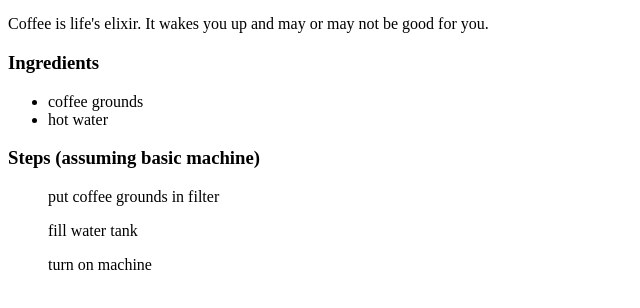
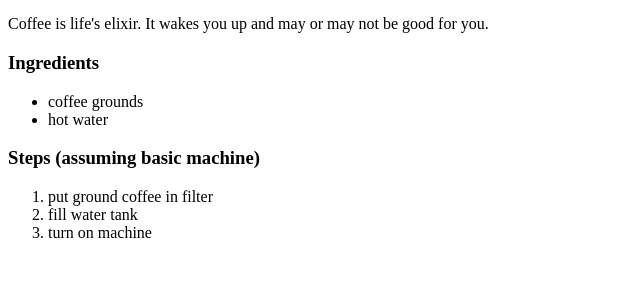
Before and after one commit to michaeljbyrne/odin-recipes, a plain HTML site: page recipes/coffee.html in a window 1280 px wide. Shown: the part 428-736 px from the top of the page, without its empty margins (0-640 px from the left). Drawn offline with Linux system fonts and the light colour scheme.

Commit message:
Fix "steps" on coffee and oatmeal

```diff
--- a/recipes/coffee.html
+++ b/recipes/coffee.html
@@ -15,9 +15,11 @@
             <li>hot water</li>
           </ul>
         <h3>Steps (assuming basic machine)</h3>
-          <ol>put coffee grounds in filter</ol>
-          <ol>fill water tank</ol>
-          <ol>turn on machine</ol>
+        <ol>
+            <li>put ground coffee in filter</li>
+            <li>fill water tank</li>
+            <li>turn on machine</li>
+            </ol>
     </body>
 
 </html>
```
Also changed, not shown: index.html (+1 -1 lines), recipes/oatmeal.html (+5 -5 lines).
